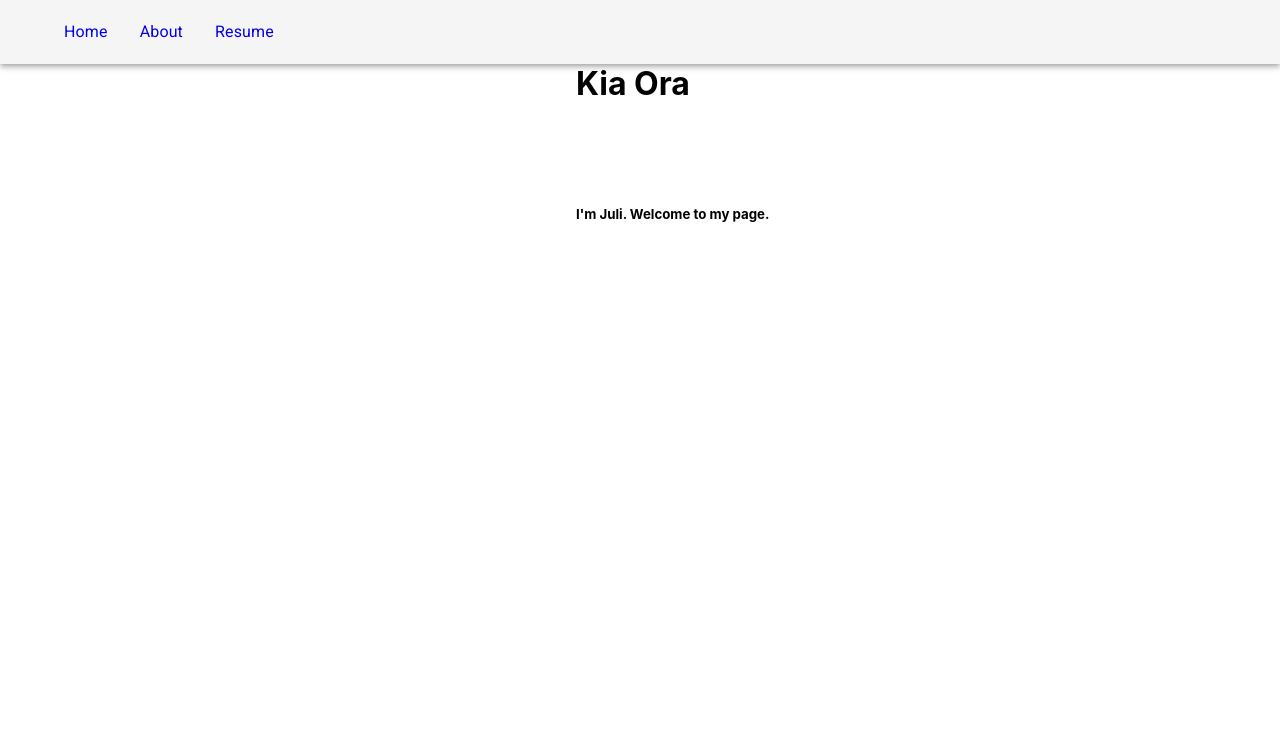
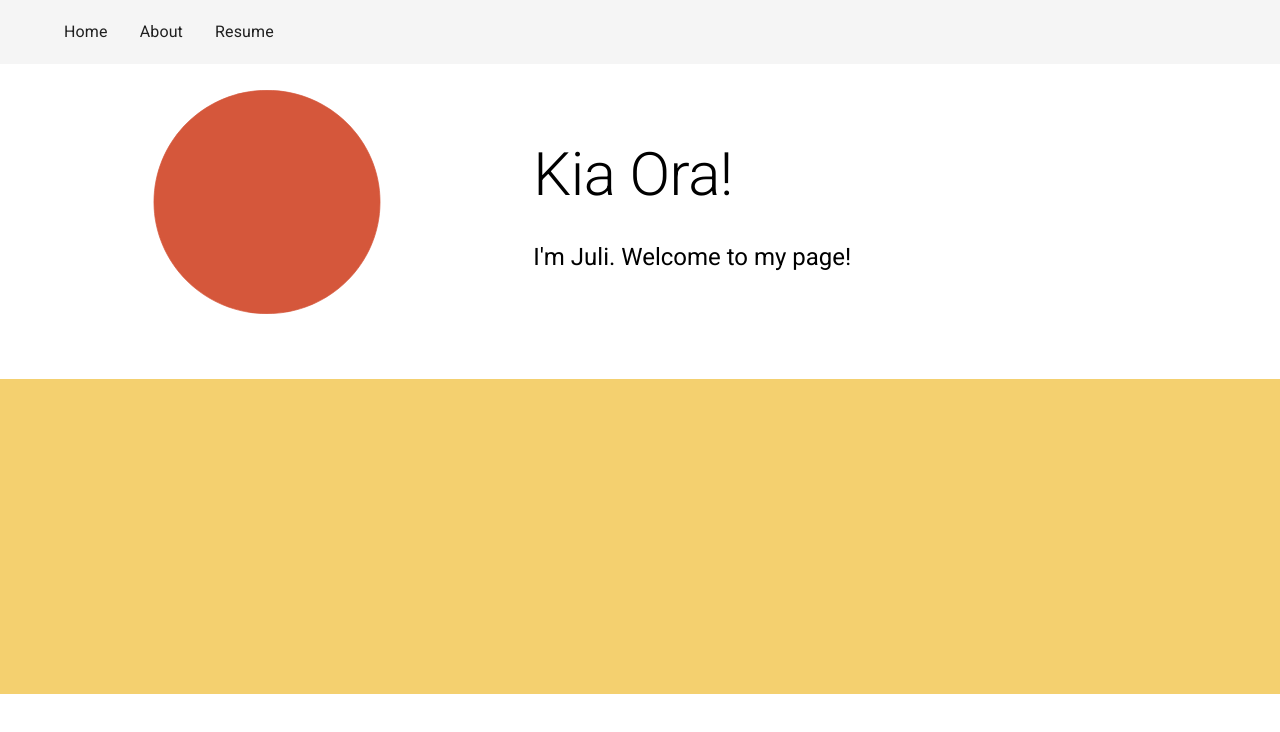
Before and after one commit to jkloza/jkloza.github.io, a React (Create React App) app: page / in a window 1280 px wide. Shown: the top 732 px of the page. Built offline with nearby package versions, Linux system fonts and the light colour scheme.

Commit message:
add svg, more styling

```diff
--- /dev/null
+++ b/src/assets/orange-circle.js
@@ -0,0 +1,9 @@
+import React from 'react'
+
+export default function OrangeCircle() {
+  return (
+      <svg width="228" height="224" viewBox="0 0 328 324" fill="none" xmlns="http://www.w3.org/2000/svg">
+        <path d="M327.5 162C327.5 251.188 254.304 323.5 164 323.5C73.6956 323.5 0.5 251.188 0.5 162C0.5 72.8118 73.6956 0.5 164 0.5C254.304 0.5 327.5 72.8118 327.5 162Z" fill="#D5573B" stroke="#D5573B"/>
+      </svg>
+  )
+}
--- a/src/atoms/menu-button.js
+++ b/src/atoms/menu-button.js
@@ -1,10 +1,11 @@
 import React from 'react'
 import { Button, Typography } from '@mui/material'
+import { theme } from '../mui/theme'
 
 export function MenuButton({ title, onClick }) {
   return (
     <Button variant="menu" onClick={onClick}>
-      <Typography>
+      <Typography style={{color: theme.palette.text.primary}}>
       {title}
       </Typography>
     </Button>
--- a/src/molecules/hellos.js
+++ b/src/molecules/hellos.js
@@ -1,6 +1,7 @@
+import { Typography } from '@mui/material'
 import React from 'react'
 import { getHello } from '../utils'
 
 export default function HelloComponent() {
-	return <div>{getHello()}</div>
+	return <Typography variant="h2">{getHello()}!</Typography>
 }
--- a/src/mui/theme.js
+++ b/src/mui/theme.js
@@ -25,7 +25,7 @@ export const theme = createTheme({
           props: { variant: 'menu' },
           style: {
             textTransform: 'none',
-            color: 'default',
+            color: 'secondary',
           },
         },
       ]},
--- a/src/pages/home.js
+++ b/src/pages/home.js
@@ -1,10 +1,12 @@
 import React from 'react'
 import HelloComponent from '../molecules/hellos'
+import { Typography, Grid } from '@mui/material'
+import OrangeCircle from '../assets/orange-circle'
 
 // Styles
 const headingStyles = {
-	marginTop: 0,
-	marginBottom: 64,
+	marginTop: "10%",
+	marginBottom: 30,
 	maxWidth: 320,
 }
 
@@ -14,16 +16,20 @@ const headingStyles = {
 // 	fontFamily: '-apple-system, Roboto, sans-serif, serif',
 // }
 
+// TODO: Get actual height of page and not a guess!
 export default function Home() {
   return (
-
-		<div style={{ marginLeft: '45%' }}>
-			<h1 style={headingStyles}>
+		<Grid container justifyContent="center" style={{ height: 630, background: 'linear-gradient(180deg, white 50%, #F4D06F 50%)' }}>
+    <Grid container justifyContent="center" item xs={5} style={{ marginTop: '2%' }}>
+      <OrangeCircle />
+    </Grid>
+    <Grid item xs={7}>
+			<div style={headingStyles}>
 				<HelloComponent />
-				<br />
-			</h1>
-      <h5>I'm Juli. Welcome to my page.</h5>
-		</div>
+			</div>
+      <Typography variant="h5">I'm Juli. Welcome to my page!</Typography>
+    </Grid>
+		</Grid>
 
   )
 }
```
